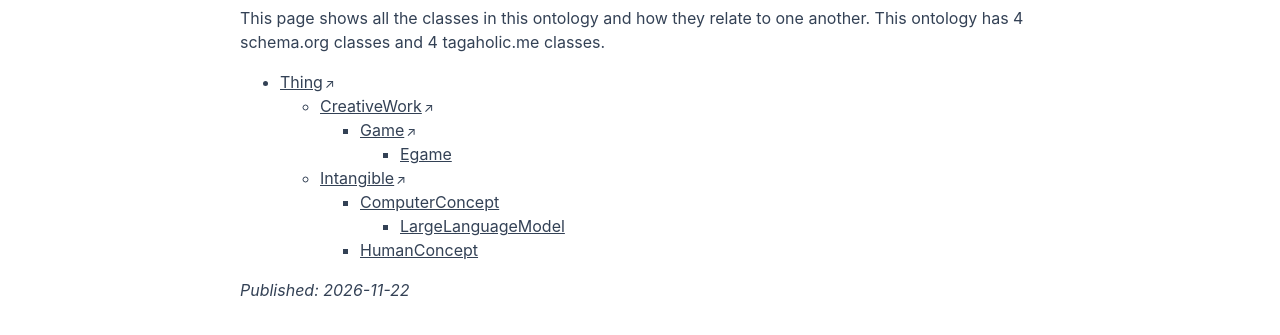
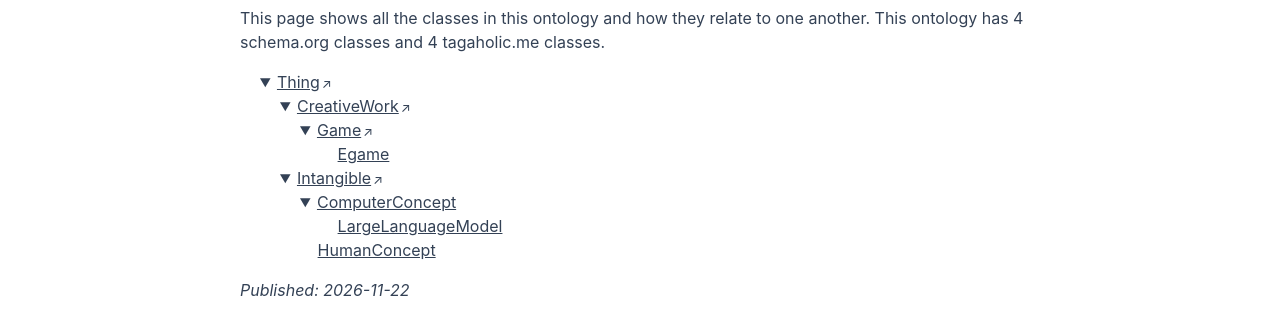
Before and after one commit to cldwalker/schema, a plain HTML site: page classes.html in a window 1280 px wide. Shown: the part 181-516 px from the top of the page. Drawn offline with nearby package versions, Linux system fonts and the light colour scheme.

Commit message:
Deploying to gh-pages from @ cldwalker/schema@08913ae4fa991aff586fb1881540de3ec413aca5 🚀

```diff
--- a/atom.xml
+++ b/atom.xml
@@ -4,7 +4,7 @@
   <subtitle>cldwalker's ontology based on Schema.org</subtitle>
   <link href="https://tagaholic.me/schema/atom.xml" rel="self"/>
   <link href="https://tagaholic.me/schema/"/>
-  <updated>2026-11-22T21:11:08+00:00</updated>
+  <updated>2026-11-23T04:56:43+00:00</updated>
   <id>https://tagaholic.me/schema/</id>
   <author>
     <name>cldwalker</name>
--- a/classes.html
+++ b/classes.html
@@ -63,7 +63,7 @@
   Classes
 
 </h1>
-<div><p>This page shows all the classes in this ontology and how they relate to one another. This ontology has 4 schema.org classes and 4 tagaholic.me classes.</p><ul><li><a class="external" href="https://schema.org/Thing" rel="noopener" target="_blank">Thing</a><ul><li><a class="external" href="https://schema.org/CreativeWork" rel="noopener" target="_blank">CreativeWork</a><ul><li><a class="external" href="https://schema.org/Game" rel="noopener" target="_blank">Game</a><ul><li><a href="Egame.html">Egame</a></li></ul></li></ul></li><li><a class="external" href="https://schema.org/Intangible" rel="noopener" target="_blank">Intangible</a><ul><li><a href="ComputerConcept.html">ComputerConcept</a><ul><li><a href="LargeLanguageModel.html">LargeLanguageModel</a></li></ul></li><li><a href="HumanConcept.html">HumanConcept</a></li></ul></li></ul></li></ul></div>
+<div><p>This page shows all the classes in this ontology and how they relate to one another. This ontology has 4 schema.org classes and 4 tagaholic.me classes.</p><ul class="class-hierarchy"><li><details open><summary><a class="external" href="https://schema.org/Thing" rel="noopener" target="_blank">Thing</a></summary><ul><li><details open><summary><a class="external" href="https://schema.org/CreativeWork" rel="noopener" target="_blank">CreativeWork</a></summary><ul><li><details open><summary><a class="external" href="https://schema.org/Game" rel="noopener" target="_blank">Game</a></summary><ul><li><a href="Egame.html">Egame</a></li></ul></details></li></ul></details></li><li><details open><summary><a class="external" href="https://schema.org/Intangible" rel="noopener" target="_blank">Intangible</a></summary><ul><li><details open><summary><a href="ComputerConcept.html">ComputerConcept</a></summary><ul><li><a href="LargeLanguageModel.html">LargeLanguageModel</a></li></ul></details></li><li><a href="HumanConcept.html">HumanConcept</a></li></ul></details></li></ul></details></li></ul></div>
 
 <p><i>Published: 2026-11-22</i></p>
 
--- a/planetclojure.xml
+++ b/planetclojure.xml
@@ -4,7 +4,7 @@
   <subtitle>cldwalker's ontology based on Schema.org</subtitle>
   <link href="https://tagaholic.me/schema/atom.xml" rel="self"/>
   <link href="https://tagaholic.me/schema/"/>
-  <updated>2026-11-22T21:11:08+00:00</updated>
+  <updated>2026-11-23T04:56:43+00:00</updated>
   <id>https://tagaholic.me/schema/</id>
   <author>
     <name>cldwalker</name>
--- a/style.css
+++ b/style.css
@@ -78,3 +78,17 @@ a.external::after {
   text-decoration: none;
   display: inline-block;
 }
+
+ul.class-hierarchy, ul.class-hierarchy ul {
+  list-style: none;
+  padding-left: 1.25em;
+}
+
+ul.class-hierarchy summary {
+  cursor: pointer;
+}
+
+/* Lines up leaf classes with the names of classes that have a disclosure marker */
+ul.class-hierarchy li > a {
+  margin-left: 1.1em;
+}
```
